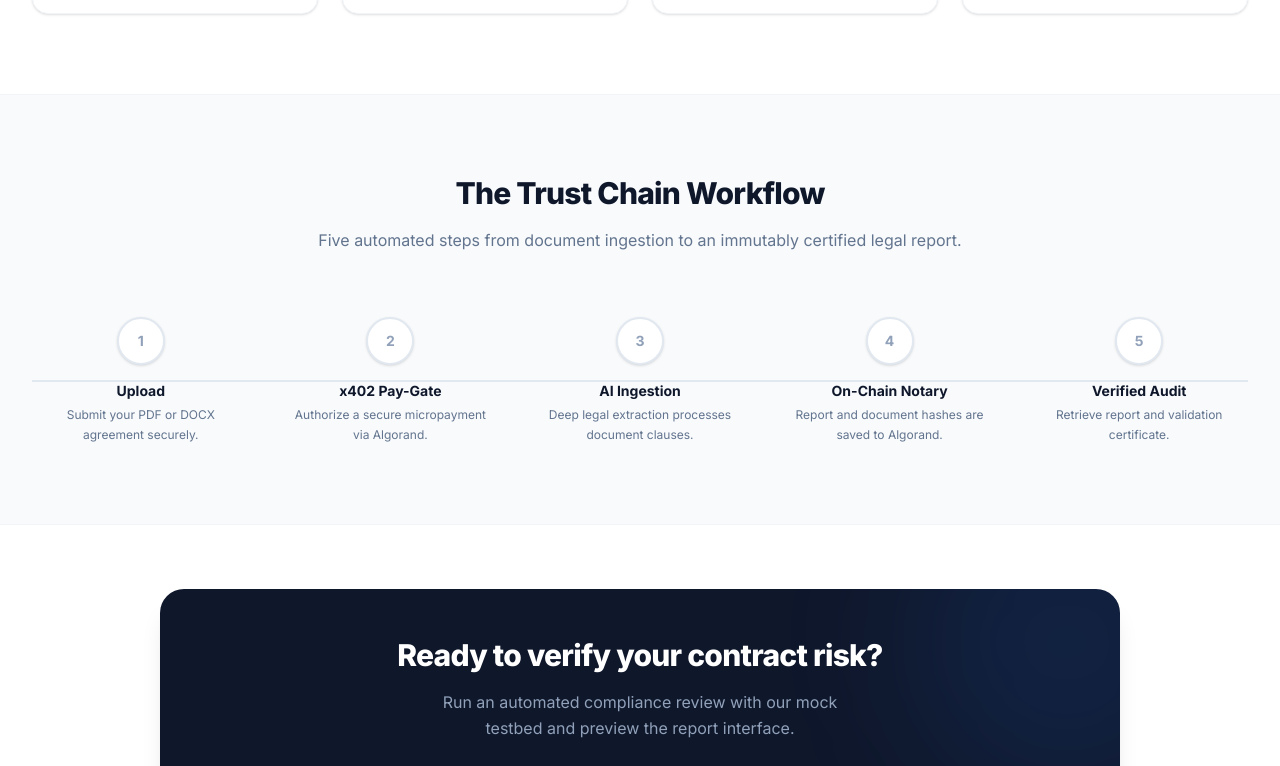
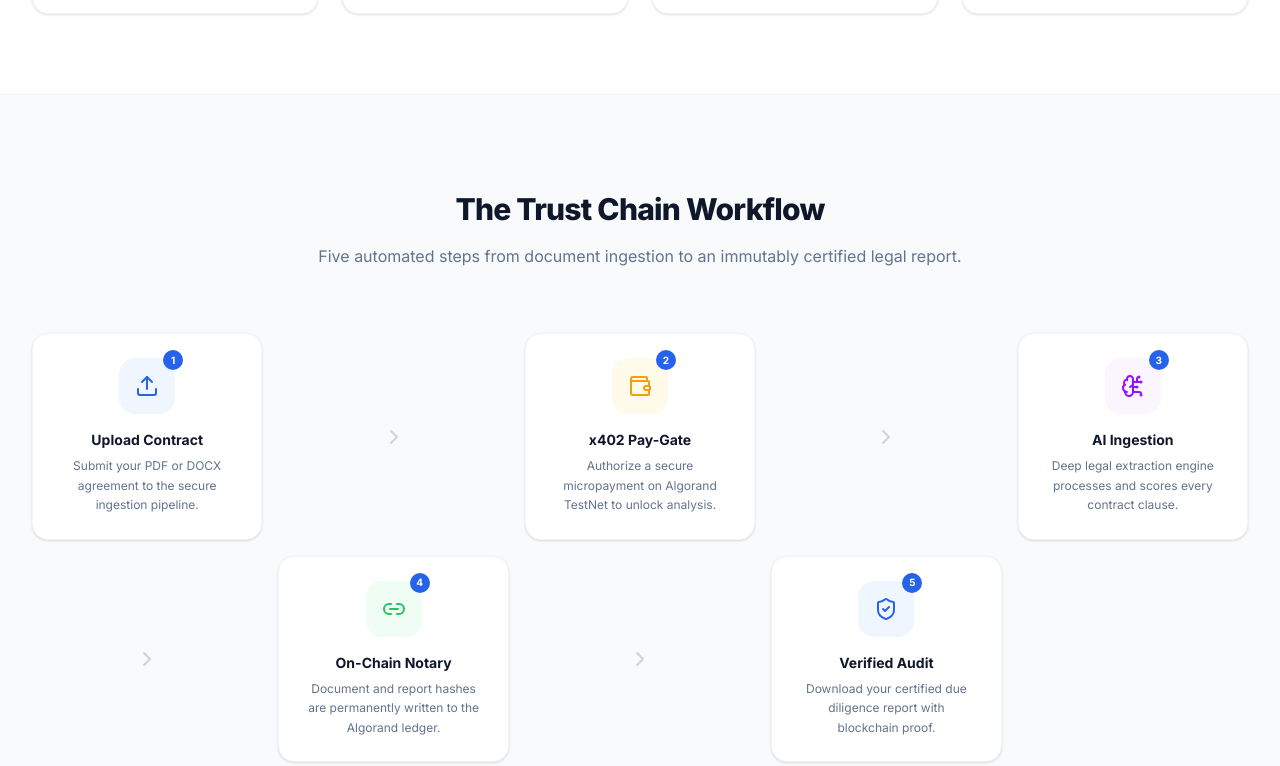
Before and after one commit to CraftYourSystems/ChainTrust-AI, a Next.js app: page / in a window 1280 px wide. Shown: the part 1094-1860 px from the top of the page. Built offline with nearby package versions, Linux system fonts and the light colour scheme.

Commit message:
style: redesign Trust Chain Workflow section with icon cards and chevron connectors

```diff
--- a/src/app/page.tsx
+++ b/src/app/page.tsx
@@ -4,12 +4,13 @@ import {
   ShieldAlert,
   BrainCircuit,
   Wallet,
-  Search,
   ArrowRight,
-  CheckCircle,
-  FileCheck,
   Zap,
-  Lock
+  Lock,
+  Upload,
+  ChevronRight,
+  Link2,
+  ShieldCheck
 } from 'lucide-react';
 import { FeatureCard } from '@/components/landing/FeatureCard';
 
@@ -92,7 +93,7 @@ export default function Home() {
       </section>
 
       {/* How it Works Section */}
-      <section id="how-it-works" className="py-20 bg-slate-50 border-t border-b border-slate-100">
+      <section id="how-it-works" className="py-24 bg-slate-50 border-t border-b border-slate-100">
         <div className="max-w-7xl mx-auto px-4 sm:px-6 lg:px-8">
           <div className="text-center max-w-3xl mx-auto mb-16">
             <h2 className="text-2xl sm:text-3xl font-extrabold text-slate-900 tracking-tight mb-4">
@@ -103,66 +104,108 @@ export default function Home() {
             </p>
           </div>
 
-          <div className="relative">
-            {/* Connection Line */}
-            <div className="hidden lg:block absolute top-1/2 left-0 right-0 h-0.5 bg-slate-200 -translate-y-1/2 z-0" />
+          <div className="grid grid-cols-1 sm:grid-cols-2 lg:grid-cols-5 gap-4 relative">
 
-            <div className="grid grid-cols-1 lg:grid-cols-5 gap-8 relative z-10">
             {/* Step 1 */}
-              <div className="flex flex-col items-center text-center group">
-                <div className="w-12 h-12 rounded-full bg-white border-2 border-slate-200 text-slate-400 group-hover:border-brand-primary group-hover:text-brand-primary flex items-center justify-center font-bold text-sm shadow-sm transition-all duration-300">
+            <div className="group flex flex-col items-center text-center bg-white border border-slate-100 rounded-2xl p-6 shadow-sm hover:shadow-md hover:-translate-y-1 transition-all duration-300">
+              <div className="relative mb-4">
+                <div className="w-14 h-14 rounded-2xl bg-blue-50 flex items-center justify-center group-hover:bg-brand-primary transition-colors duration-300">
+                  <Upload className="h-6 w-6 text-brand-primary group-hover:text-white transition-colors duration-300" />
+                </div>
+                <span className="absolute -top-2 -right-2 w-5 h-5 rounded-full bg-brand-primary text-white text-[10px] font-bold flex items-center justify-center">
                   1
+                </span>
               </div>
-                <h4 className="text-sm font-bold text-slate-900 mt-4 mb-1">Upload</h4>
-                <p className="text-xs text-slate-500 max-w-[200px] leading-relaxed">
-                  Submit your PDF or DOCX agreement securely.
+              <h4 className="text-sm font-bold text-slate-900 mb-1.5">Upload Contract</h4>
+              <p className="text-xs text-slate-500 leading-relaxed">
+                Submit your PDF or DOCX agreement to the secure ingestion pipeline.
               </p>
             </div>
 
+            {/* Arrow */}
+            <div className="hidden lg:flex items-center justify-center self-center">
+              <ChevronRight className="h-6 w-6 text-slate-300" />
+            </div>
+
             {/* Step 2 */}
-              <div className="flex flex-col items-center text-center group">
-                <div className="w-12 h-12 rounded-full bg-white border-2 border-slate-200 text-slate-400 group-hover:border-brand-primary group-hover:text-brand-primary flex items-center justify-center font-bold text-sm shadow-sm transition-all duration-300">
+            <div className="group flex flex-col items-center text-center bg-white border border-slate-100 rounded-2xl p-6 shadow-sm hover:shadow-md hover:-translate-y-1 transition-all duration-300">
+              <div className="relative mb-4">
+                <div className="w-14 h-14 rounded-2xl bg-amber-50 flex items-center justify-center group-hover:bg-brand-warning transition-colors duration-300">
+                  <Wallet className="h-6 w-6 text-brand-warning group-hover:text-white transition-colors duration-300" />
+                </div>
+                <span className="absolute -top-2 -right-2 w-5 h-5 rounded-full bg-brand-primary text-white text-[10px] font-bold flex items-center justify-center">
                   2
+                </span>
               </div>
-                <h4 className="text-sm font-bold text-slate-900 mt-4 mb-1">x402 Pay-Gate</h4>
-                <p className="text-xs text-slate-500 max-w-[200px] leading-relaxed">
-                  Authorize a secure micropayment via Algorand.
+              <h4 className="text-sm font-bold text-slate-900 mb-1.5">x402 Pay-Gate</h4>
+              <p className="text-xs text-slate-500 leading-relaxed">
+                Authorize a secure micropayment on Algorand TestNet to unlock analysis.
               </p>
             </div>
 
+            {/* Arrow */}
+            <div className="hidden lg:flex items-center justify-center self-center">
+              <ChevronRight className="h-6 w-6 text-slate-300" />
+            </div>
+
             {/* Step 3 */}
-              <div className="flex flex-col items-center text-center group">
-                <div className="w-12 h-12 rounded-full bg-white border-2 border-slate-200 text-slate-400 group-hover:border-brand-primary group-hover:text-brand-primary flex items-center justify-center font-bold text-sm shadow-sm transition-all duration-300">
+            <div className="group flex flex-col items-center text-center bg-white border border-slate-100 rounded-2xl p-6 shadow-sm hover:shadow-md hover:-translate-y-1 transition-all duration-300">
+              <div className="relative mb-4">
+                <div className="w-14 h-14 rounded-2xl bg-purple-50 flex items-center justify-center group-hover:bg-purple-600 transition-colors duration-300">
+                  <BrainCircuit className="h-6 w-6 text-purple-600 group-hover:text-white transition-colors duration-300" />
+                </div>
+                <span className="absolute -top-2 -right-2 w-5 h-5 rounded-full bg-brand-primary text-white text-[10px] font-bold flex items-center justify-center">
                   3
+                </span>
               </div>
-                <h4 className="text-sm font-bold text-slate-900 mt-4 mb-1">AI Ingestion</h4>
-                <p className="text-xs text-slate-500 max-w-[200px] leading-relaxed">
-                  Deep legal extraction processes document clauses.
+              <h4 className="text-sm font-bold text-slate-900 mb-1.5">AI Ingestion</h4>
+              <p className="text-xs text-slate-500 leading-relaxed">
+                Deep legal extraction engine processes and scores every contract clause.
               </p>
             </div>
 
+            {/* Arrow */}
+            <div className="hidden lg:flex items-center justify-center self-center">
+              <ChevronRight className="h-6 w-6 text-slate-300" />
+            </div>
+
             {/* Step 4 */}
-              <div className="flex flex-col items-center text-center group">
-                <div className="w-12 h-12 rounded-full bg-white border-2 border-slate-200 text-slate-400 group-hover:border-brand-primary group-hover:text-brand-primary flex items-center justify-center font-bold text-sm shadow-sm transition-all duration-300">
+            <div className="group flex flex-col items-center text-center bg-white border border-slate-100 rounded-2xl p-6 shadow-sm hover:shadow-md hover:-translate-y-1 transition-all duration-300">
+              <div className="relative mb-4">
+                <div className="w-14 h-14 rounded-2xl bg-green-50 flex items-center justify-center group-hover:bg-brand-success transition-colors duration-300">
+                  <Link2 className="h-6 w-6 text-brand-success group-hover:text-white transition-colors duration-300" />
+                </div>
+                <span className="absolute -top-2 -right-2 w-5 h-5 rounded-full bg-brand-primary text-white text-[10px] font-bold flex items-center justify-center">
                   4
+                </span>
               </div>
-                <h4 className="text-sm font-bold text-slate-900 mt-4 mb-1">On-Chain Notary</h4>
-                <p className="text-xs text-slate-500 max-w-[200px] leading-relaxed">
-                  Report and document hashes are saved to Algorand.
+              <h4 className="text-sm font-bold text-slate-900 mb-1.5">On-Chain Notary</h4>
+              <p className="text-xs text-slate-500 leading-relaxed">
+                Document and report hashes are permanently written to the Algorand ledger.
               </p>
             </div>
 
+            {/* Arrow */}
+            <div className="hidden lg:flex items-center justify-center self-center">
+              <ChevronRight className="h-6 w-6 text-slate-300" />
+            </div>
+
             {/* Step 5 */}
-              <div className="flex flex-col items-center text-center group">
-                <div className="w-12 h-12 rounded-full bg-white border-2 border-slate-200 text-slate-400 group-hover:border-brand-primary group-hover:text-brand-primary flex items-center justify-center font-bold text-sm shadow-sm transition-all duration-300">
+            <div className="group flex flex-col items-center text-center bg-white border border-slate-100 rounded-2xl p-6 shadow-sm hover:shadow-md hover:-translate-y-1 transition-all duration-300">
+              <div className="relative mb-4">
+                <div className="w-14 h-14 rounded-2xl bg-blue-50 flex items-center justify-center group-hover:bg-brand-primary transition-colors duration-300">
+                  <ShieldCheck className="h-6 w-6 text-brand-primary group-hover:text-white transition-colors duration-300" />
+                </div>
+                <span className="absolute -top-2 -right-2 w-5 h-5 rounded-full bg-brand-primary text-white text-[10px] font-bold flex items-center justify-center">
                   5
+                </span>
               </div>
-                <h4 className="text-sm font-bold text-slate-900 mt-4 mb-1">Verified Audit</h4>
-                <p className="text-xs text-slate-500 max-w-[200px] leading-relaxed">
-                  Retrieve report and validation certificate.
+              <h4 className="text-sm font-bold text-slate-900 mb-1.5">Verified Audit</h4>
+              <p className="text-xs text-slate-500 leading-relaxed">
+                Download your certified due diligence report with blockchain proof.
               </p>
             </div>
-            </div>
+
           </div>
         </div>
       </section>
```
Lines whose indentation alone changed are shown as unchanged.
